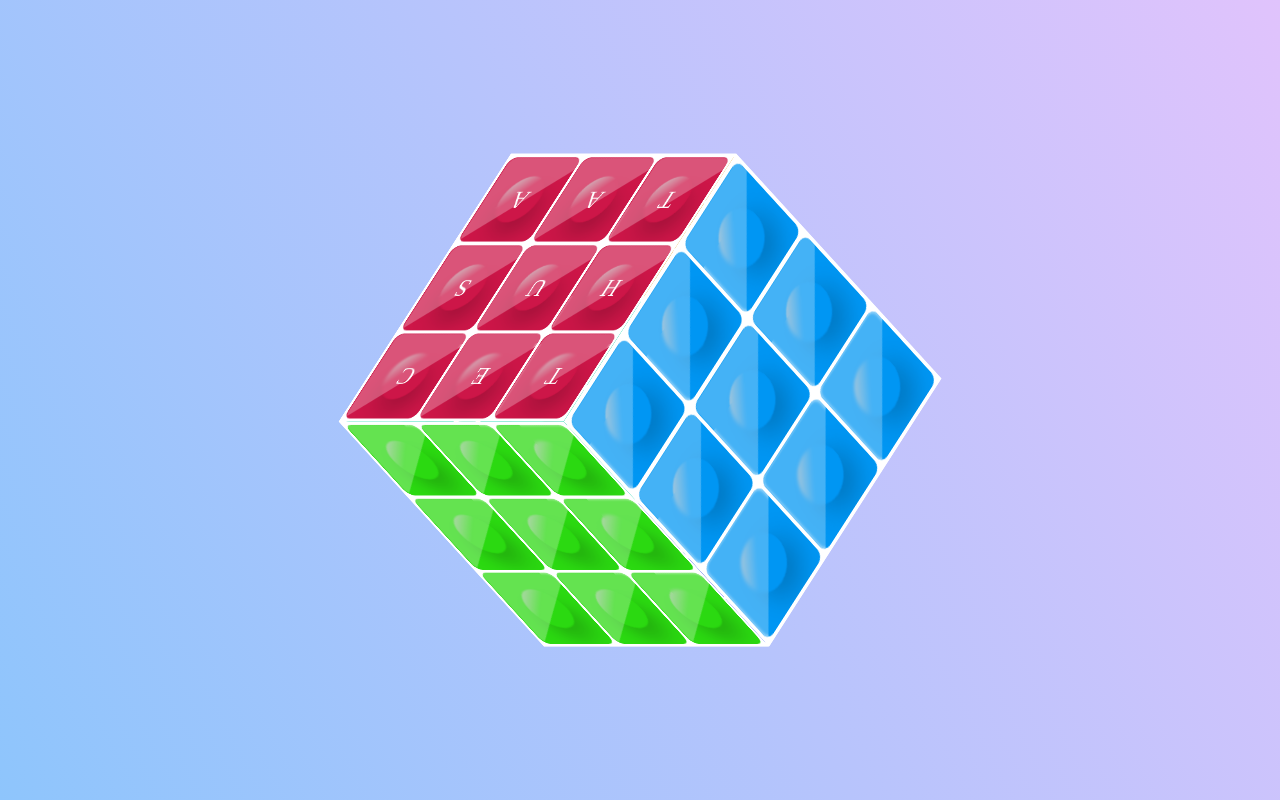
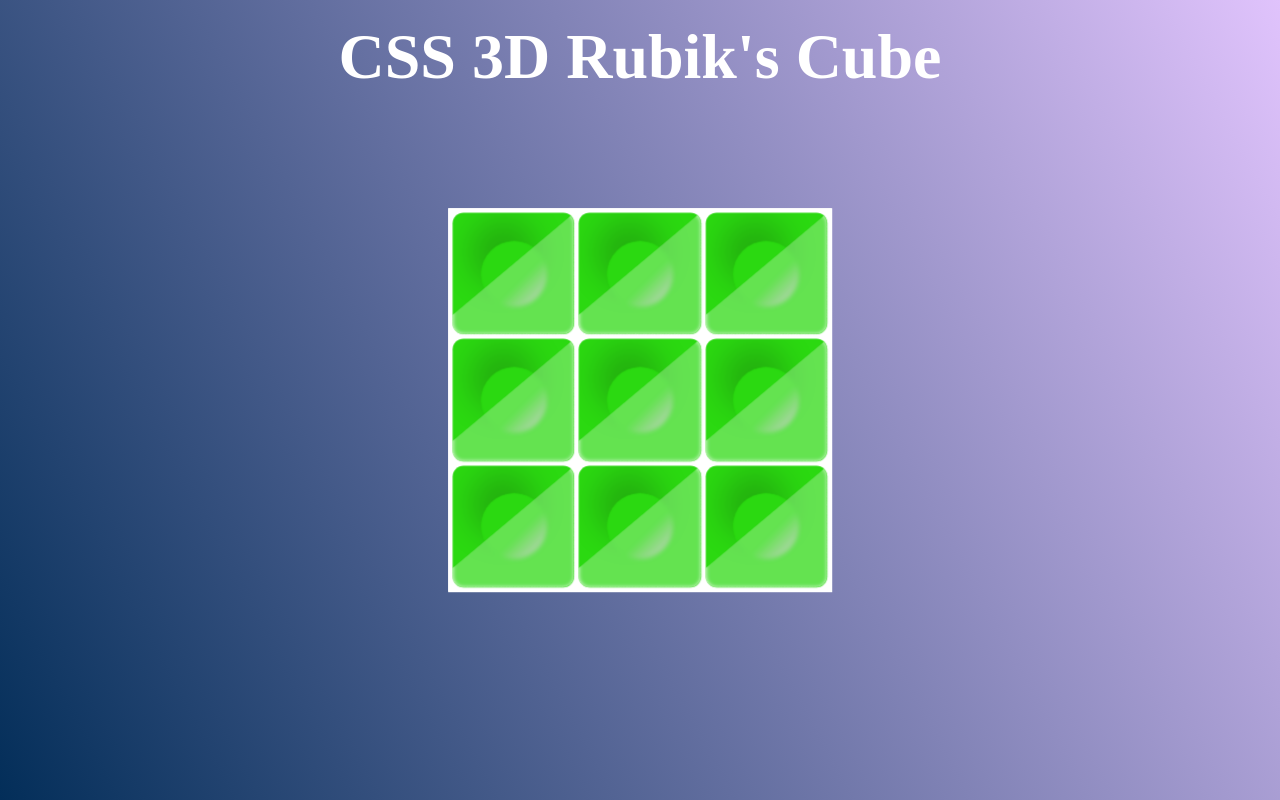
Before and after one commit to 0trava/3D-Rubik-Cube, a plain HTML site: page index.html in a window 1280 px wide. Drawn offline with Linux system fonts and the light colour scheme.

Commit message:
add title

```diff
--- a/index.html
+++ b/index.html
@@ -9,7 +9,9 @@
     <title>CSS 3D Rubik's Cube</title>
 </head>
 <body>
+    <h1 class="title">CSS 3D Rubik's Cube</h1>
     <div class="container">
+
         <div class="box"></div>
 
     </div>
@@ -39,12 +41,42 @@
                 if(i === 'bottom') {
                     let nameCharacters = name.split('')
                     span.innerHTML = nameCharacters[j]
-
+                    span.classList.add ("nameLetters")
                 }
             }
 
             directin.querySelector('span').setAttribute('style', `--clr:${color[directions.indexOf(i)]}`)
         }
+
+
+
+        var isKeyDown = false;
+
+        document.documentElement.addEventListener('mousedown', function(e) {
+            isKeyDown = true;
+            console.log(e.clientX, e.clientY)
+            rotateCube(e.clientX, e.clientY)
+
+        })
+
+        document.documentElement.addEventListener('mouseup', function(e) {
+            isKeyDown = false;
+            rotateCube(e.clientX, e.clientY)
+        })
+
+
+        document.documentElement.addEventListener('mousemove', function(e) {
+            isKeyDown && rotateCube(e.clientX, e.clientY)
+        })
+
+        function rotateCube(x, y) {
+            console.log(x, y)
+
+            let Xvalue = Math.floor((x / 2) + 100)
+            let Yvalue = Math.floor((y / 2) + 100)
+            box.style.transform = `rotateX(${Yvalue}deg) rotateY(${Xvalue}deg)`
+
+        }
     </script>
 </body>
 </html>
--- a/style.css
+++ b/style.css
@@ -8,127 +8,137 @@ body {
     width: 100%;
     min-height: 100vh;
     background-color: #8EC5FC;
-    background-image: linear-gradient(62deg, #8EC5FC 0%, #E0C3FC 100%);
+    background-image: linear-gradient(62deg, #032e59 0%, #E0C3FC 100%);
     overflow: hidden;
+    overflow  : hidden;
+    cursor    : move;
 
 }
 
-.container{
-    width: 600px;
-    height: 600px;
+.title{
+    color: #fff;
+    z-index: 100;
+    padding-top: 20px;
+    font-size: 5vw;
     position: absolute;
-    top: 50%;
     left: 50%;
-    transform: translate(-50%, -50%);
-    display: flex;
-    justify-content: center;
-    align-items: center;
-    perspective: 1000;
+    transform: translateX(-50%);
+
 
 }
 
-.box{
- position: absolute;
- width: 350px;
- height: 350px;
- transform-style: preserve-3d;
+.container {
+    width          : 600px;
+    height         : 600px;
+    position       : absolute;
+    top            : 50%;
+    left           : 50%;
+    transform      : translate(-50%, -50%);
+    display        : flex;
+    justify-content: center;
+    align-items    : center;
+    perspective    : 2000px;
+}
 
- /* Transform */
- transform: rotateY(130deg) rotateX(-130deg);
-
+.box {
+    position       : absolute;
+    width          : 350px;
+    height         : 350px;
+    transform-style: preserve-3d;
+    transition     : all 1s ease-out;
 }
 
 .box div {
-
-    width: 350px;
-    height: 350px;
-    position: absolute;
-    background: white;
-    /* display: flex;
-    justify-content: center;
-    align-content: center;
-    align-items: center;
-    color: white; */
-
-    display: grid !important;
-    grid-template-columns: repeat(auto-fill, minmax(calc(350px / 4), 1fr));
-    gap: 4px;
-    padding: 4px;
+    width                : 350px;
+    height               : 350px;
+    position             : absolute;
+    background           : #fff;
+    display              : grid;
+    grid-template-columns: repeat(auto-fill, minmax(calc(350px /4), 1fr));
+    gap                  : 4px;
+    padding              : 4px;
 
 }
 
 .top {
-    bottom:175px;
-    transform:rotateX(90deg);
+    bottom   : 175px;
+    transform: rotateX(90deg);
 }
 
 .bottom {
-    top:175px;
-    transform:rotateX(-90deg);
+    top      : 175px;
+    transform: rotateX(-90deg);
 }
 
 .left {
-    right:175px;
-    transform:rotateY(-90deg);
+    right    : 175px;
+    transform: rotateY(-90deg)
 }
 
 .right {
-    left:175px;
-    transform:rotateY(90deg);
+    left     : 175px;
+    transform: rotateY(90deg)
 }
 
-.front{
-    transform:translateZ(175px);
+.front {
+    transform: translateZ(175px)
 }
 
-.back{
-    transform:translateZ(-175px);
+.back {
+    transform: translateZ(-175px)
 }
 
+
 .box div span {
-    height: calc(350px / 3 - 6px);
-    background: var(--clr);
-    border-radius: 10px;
-    position: relative;
-    z-index: -1;
-    overflow: hidden;
-    text-align: center;
-    overflow: hidden;
-
-    display: flex;
+    height         : calc(350px / 3 -6px);
+    background     : var(--clr);
+    border-radius  : 10px;
+    position       : relative;
+    z-index        : -1;
+    overflow       : hidden;
+    text-align     : center;
+    overflow       : hidden;
+    display        : flex;
     justify-content: center;
-    align-content: center;
-    align-items: center;
-    color: white;
-    font-size: 2rem;
+    align-items    : center;
+    color          : #fff;
+    font-size      : 2rem;
     background-size: 100%;
-
 }
 
-.box div > span::before {
-    content: '';
-    position: absolute;
-    top: 50%;
-    left: 50%;
-    transform: translate(-50%, -50%);
-    width: 60px;
-    height: 60px;
-    border-radius: 50%;
+.box div>span::before {
+    content        : "";
+    position       : absolute;
+    top            : 50%;
+    left           : 50%;
+    transform      : translate(-50%, -50%);
+    width          : 60px;
+    height         : 60px;
+    border-radius  : 50%;
     backdrop-filter: blur(5px);
-    background: linear-gradient(to bottom right, var(--clr) 60%, #bfbfbf);
-    box-shadow: -10px -20px 30px rgba(0, 0, 0, .2);
-    z-index: -1;
+    background     : linear-gradient(to bottom right, var(--clr) 60%, #bfbfbf);
+    box-shadow     : -10px -20px 30px rgba(0, 0, 0, 0.2);
+    z-index        : -1;
 }
 
-.box div > span::after {
-    content: '';
-    position: absolute;
-    width: 350px;
-    height: 350px;
-    top: 0;
-    left: 0;
-    background: linear-gradient(#ffffff44 50%, transparent 50%);
-    z-index: -1;
+.box div>span::after {
+    content        : "";
+    position       : absolute;
+    width          : 350px;
+    height         : 350px;
+    top            : 0;
+    left           : 0;
+    background     : linear-gradient(#ffffff44 50%, transparent 50%);
+    z-index        : -1;
     backdrop-filter: blur(2px);
-    transform: rotate(-40deg);
+    transform      : rotate(-40deg);
 }
+
+.nameLetters {
+    font-size     : 3.5rem !important;
+    font-weight   : 700;
+    z-index       : 10000 !important;
+    font-family   : sans-serif;
+    user-select   : none;
+    pointer-events: none;
+}
```
